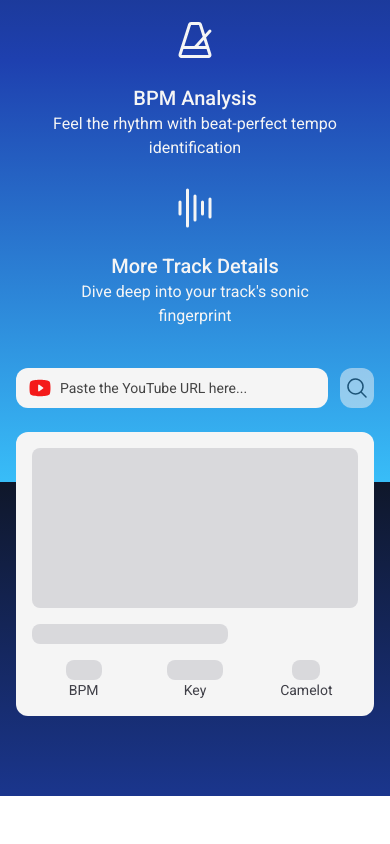
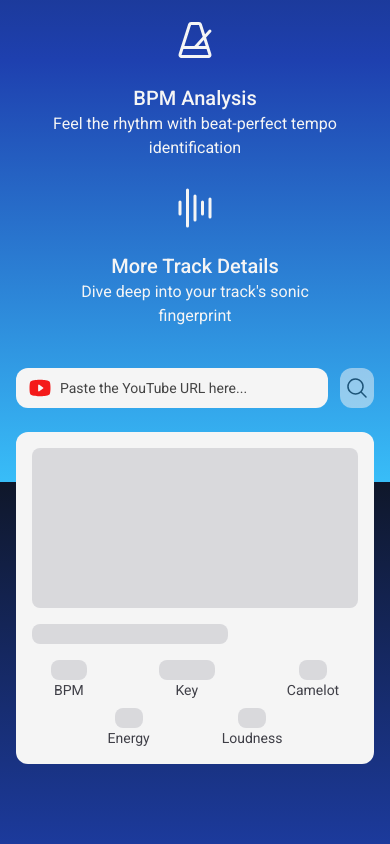
Before and after one commit to duardodev/tunereveal, a Next.js app in the folder frontend/: page / in a window 390 px wide. Shown: the part 362-1206 px from the top of the page. Before the commit the page ends 1158 px from the top, so only its background shows below. Built offline with nearby package versions, Linux system fonts and the light colour scheme.

Commit message:
feat: display full music analysis data
- Display more music analysis metrics (Camelot key, Energy and Loudness)
- Adjusted layout to use a responsive flex wrap for better alignment
- Ensured skeletons render properly for all metrics during loading

```diff
--- a/frontend/src/components/music-analyzer.tsx
+++ b/frontend/src/components/music-analyzer.tsx
@@ -84,18 +84,22 @@ export function MusicAnalyzer() {
           </>
         )}
 
-        <div className="grid grid-cols-3 justify-items-center gap-2 text-sm md:text-base">
+        <div className="flex flex-wrap justify-center gap-x-18 gap-y-2 text-sm md:text-base">
           {isAnalysisFetched ? (
             <>
               <MusicInfoItem label="BPM" value={analysis?.bpm} />
               <MusicInfoItem label="Key" value={analysis?.key} />
-              <MusicInfoItem label="Camelot" skeletonWidth="w-7" />
+              <MusicInfoItem label="Camelot" value={analysis?.camelot} />
+              <MusicInfoItem label="Energy" value={analysis?.energy} />
+              <MusicInfoItem label="Loudness" value={analysis?.loudness} />
             </>
           ) : (
             <>
               <MusicInfoItem label="BPM" skeletonWidth="w-9" />
               <MusicInfoItem label="Key" skeletonWidth="w-14" />
               <MusicInfoItem label="Camelot" skeletonWidth="w-7" />
+              <MusicInfoItem label="Energy" skeletonWidth="w-7" />
+              <MusicInfoItem label="Loudness" skeletonWidth="w-7" />
             </>
           )}
         </div>
--- a/frontend/src/hooks/use-music-analyzer.tsx
+++ b/frontend/src/hooks/use-music-analyzer.tsx
@@ -4,6 +4,9 @@ import { useMutation } from '@tanstack/react-query';
 interface AnalysisData {
   bpm: number;
   key: string;
+  camelot: string;
+  loudness: number;
+  energy: number;
 }
 
 export function useMusicAnalyzer() {
```
